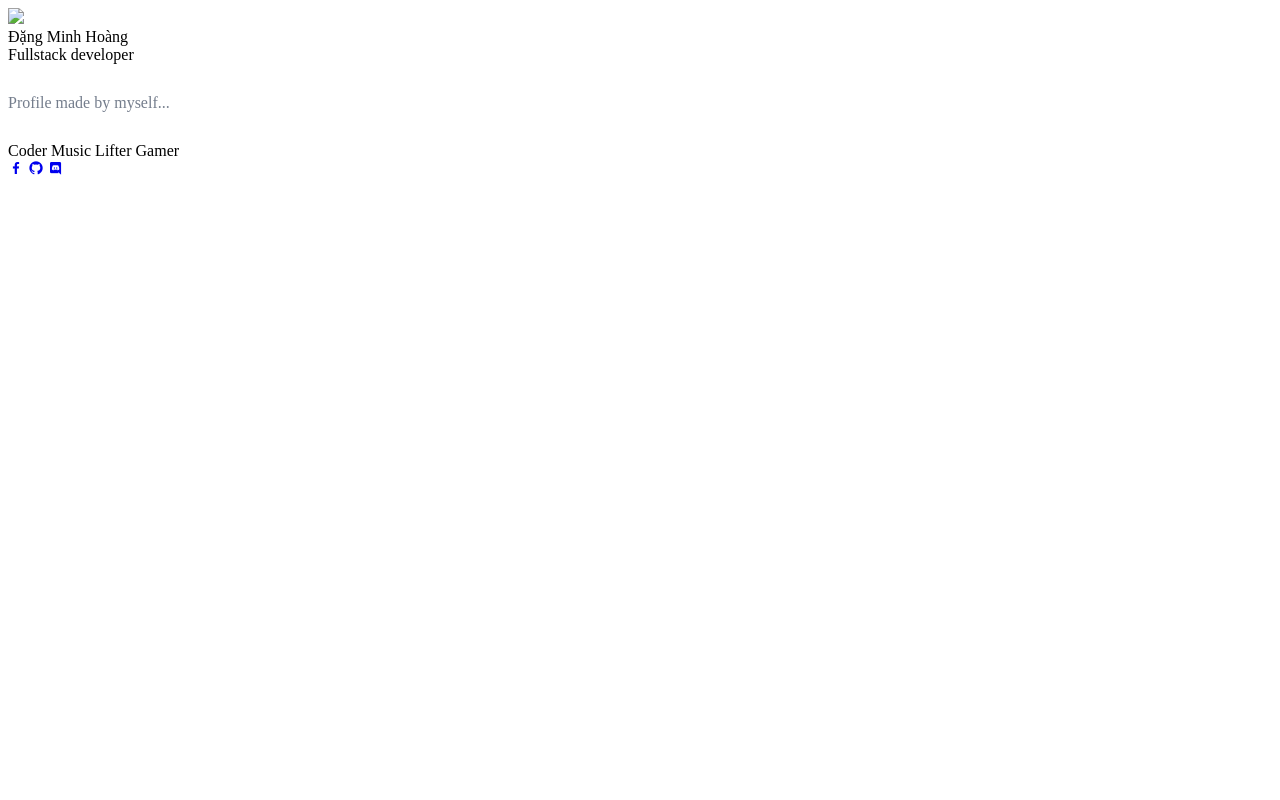
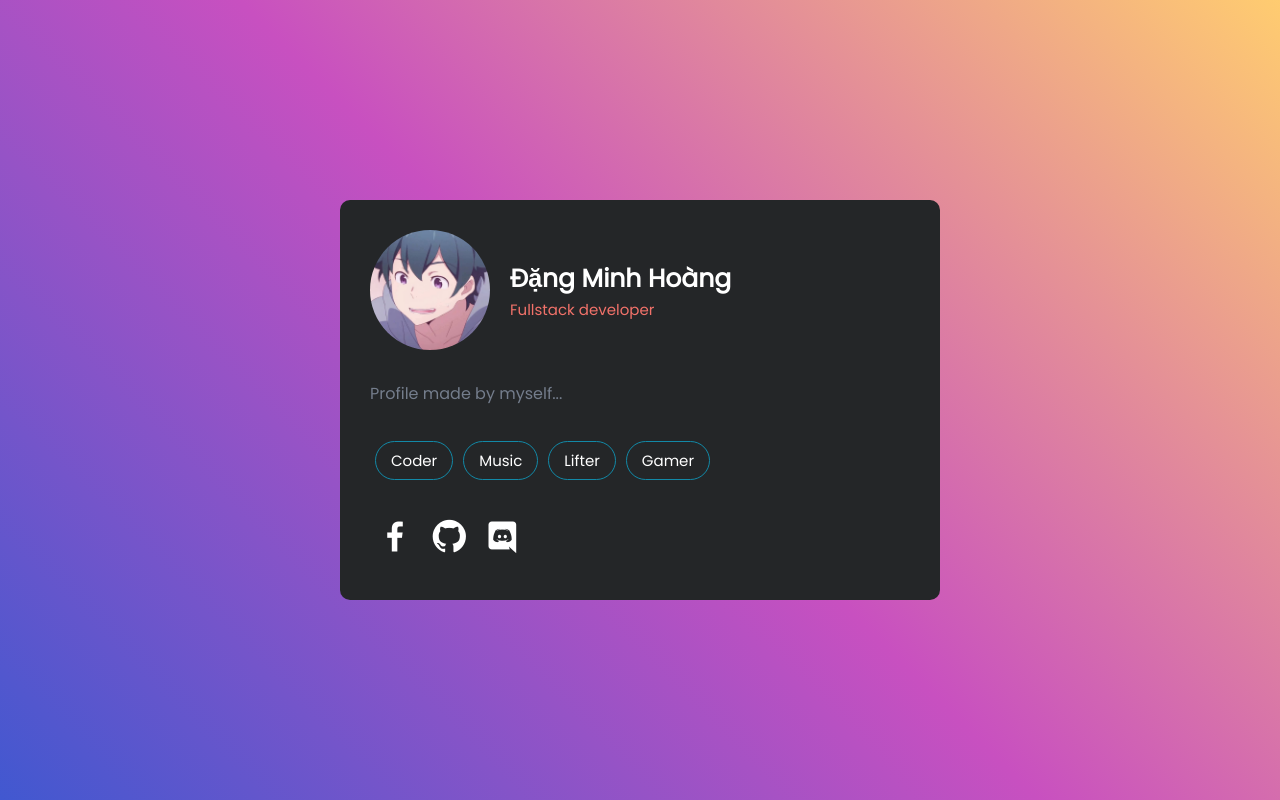
Before and after one commit to HoangWorthy/profile, a plain HTML site: page index.html in a window 1280 px wide. Drawn offline with nearby package versions, Linux system fonts and the light colour scheme; the site is published under a folder, as on GitHub Pages, so addresses that start at the root find nothing.

Commit message:
fixing directory...

```diff
--- a/index.html
+++ b/index.html
@@ -5,7 +5,7 @@
     <meta http-equiv="X-UA-Compatible" content="IE=edge">
     <meta name="viewport" content="width=device-width, initial-scale=1.0">
     <title>My Profile</title>
-    <link rel="stylesheet" href="/profile/style.css">
+    <link rel="stylesheet" href="style.css">
     <link href="https://fonts.googleapis.com/css2?family=Poppins&display=swap" rel="stylesheet">
     <link href='https://unpkg.com/boxicons@2.1.0/css/boxicons.min.css' rel='stylesheet'>
     <link rel="icon" href="">
@@ -14,7 +14,7 @@
 <body>
     <div class="card">
         <div class="container">
-            <div class="border"><img src="/profile/hoang.jpg"></div>
+            <div class="border"><img src="hoang.jpg"></div>
                 <div class="container2">
                     <div class="name">Đặng Minh Hoàng</div>
                     <div class="profession">Fullstack developer</div>
```
